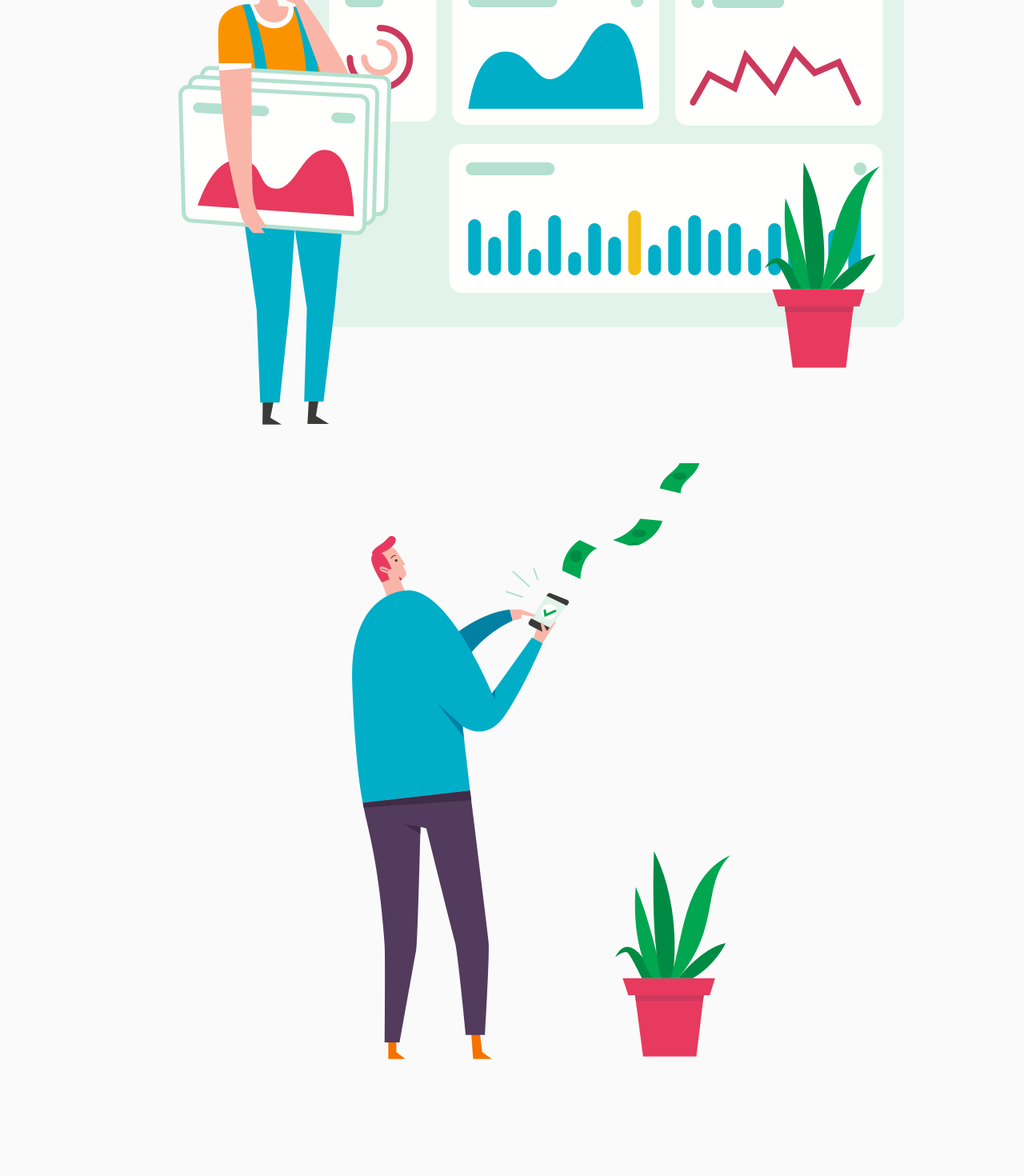
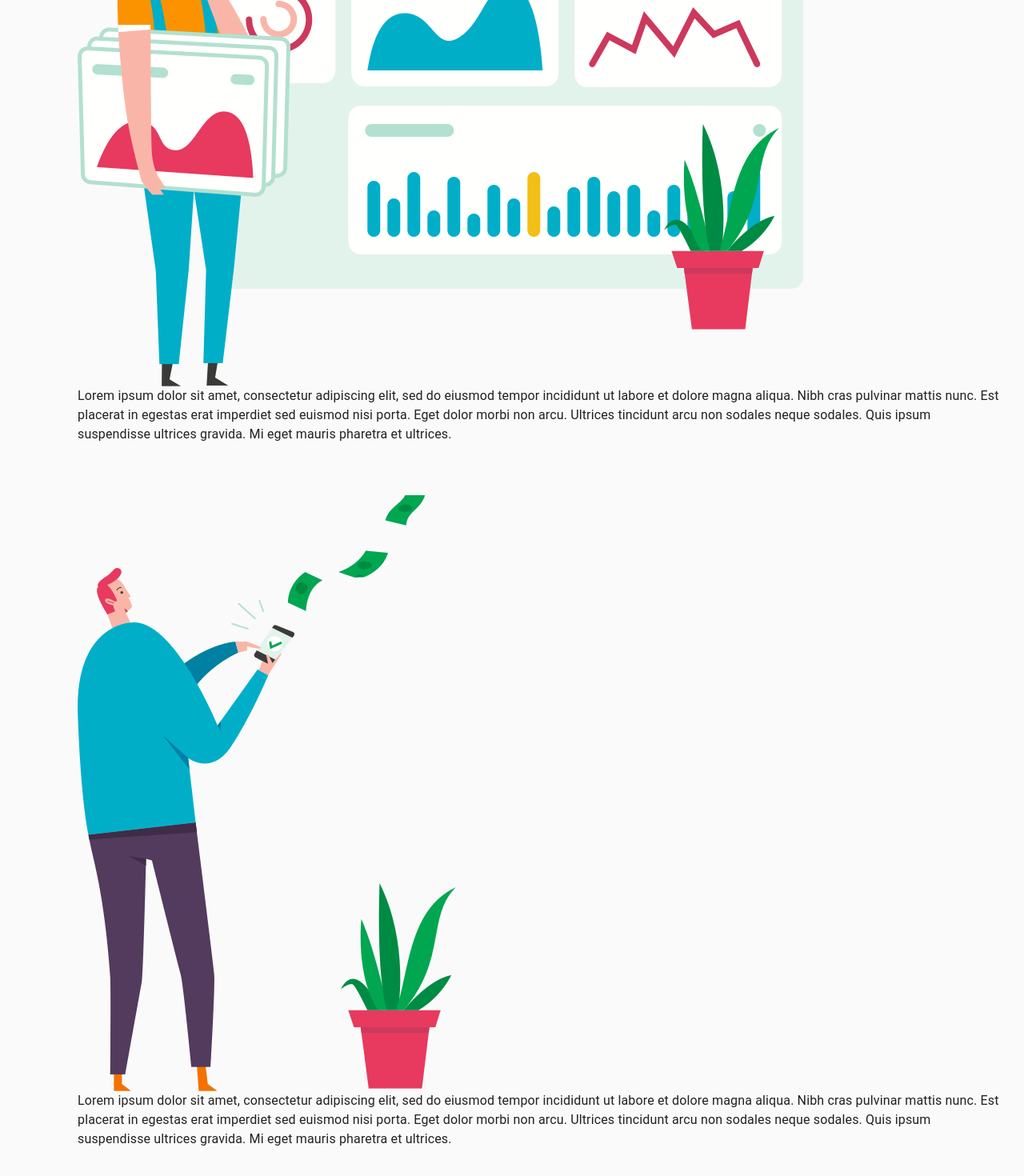
Before and after one commit to davidchanho/project3, a React (Create React App) app in the folder client/: page / in a window 1280 px wide. Shown: the part 1270-2740 px from the top of the page at 80% size. Before the commit the page ends 2618 px from the top, so only its background shows below. Built offline with nearby package versions, Linux system fonts and the light colour scheme.

Commit message:
convert sector json to js

```diff
--- /dev/null
+++ b/client/src/model/sector.js
@@ -0,0 +1,75 @@
+let testsData = [
+  {
+    id: 1,
+    Company: 'Nasdaq 100',
+    Stock: '$QQQ',
+    Health: 90,
+    userPreference: true
+  },
+  {
+    id: 2,
+    Company: 'Healthcare',
+    Stock: '$XLV',
+    Health: 89,
+    userPreference: true
+  },
+  {
+    id: 3,
+    Company: 'SaaS',
+    Stock: '$IGV',
+    Health: 84,
+    userPreference: true
+  },
+  {
+    id: 4,
+    Company: 'Speculative Biotech',
+    Stock: '$XBI',
+    Health: 68,
+    userPreference: true
+  },
+  {
+    id: 5,
+    Company: 'Energy',
+    Stock: '$XLE',
+    Health: 24,
+    userPreference: false
+  },
+  {
+    id: 6,
+    Company: 'Small Caps',
+    Stock: '$IWM',
+    Health: 52,
+    userPreference: false
+  },
+  {
+    id: 7,
+    Company: 'China 25',
+    Stock: '$FXI',
+    Health: 42,
+    userPreference: false
+  },
+  {
+    id: 8,
+    Company: 'Semiconductors',
+    Stock: '$SMH',
+    Health: 96,
+    userPreference: false
+  },
+  {
+    id: 9,
+    Company: 'Microcaps',
+    Stock: '$IWC',
+    Health: 50,
+    userPreference: false
+  }
+]
+
+testsData.push({
+  id: 10,
+  Company: 'Logan',
+  Stock: 'Master In Charge',
+  Health: 100,
+  userPreference: false
+})
+
+export { testsData }
--- a/client/src/pages/LandingPage/index.js
+++ b/client/src/pages/LandingPage/index.js
@@ -1,6 +1,4 @@
 import React from 'react'
-import Card from '@material-ui/core/Card'
-import CardContent from '@material-ui/core/CardContent'
 import CardMedia from '@material-ui/core/CardMedia'
 import Grid from '@material-ui/core/Grid'
 import Typography from '@material-ui/core/Typography'
@@ -12,7 +10,7 @@ export function LandingPage() {
   function Meeting() {
     return (
       <>
-        <Grid container direction='row' justify='center' alignItems='center'>
+        <Grid container direction='row'>
           <Grid item>
             <CardMedia src={meetingImg} component='img' title='meeting' />
           </Grid>
@@ -23,13 +21,49 @@ export function LandingPage() {
               cras pulvinar mattis nunc. Est placerat in egestas erat imperdiet
               sed euismod nisi porta. Eget dolor morbi non arcu. Ultrices
               tincidunt arcu non sodales neque sodales. Quis ipsum suspendisse
-              ultrices gravida. Mi eget mauris pharetra et ultrices. Pulvinar
-              elementum integer enim neque volutpat ac. Vitae tortor condimentum
-              lacinia quis vel eros donec. Lectus arcu bibendum at varius vel
-              pharetra. Lacus suspendisse faucibus interdum posuere lorem ipsum.
-              Egestas purus viverra accumsan in. Elit sed vulputate mi sit amet
-              mauris commodo quis. Proin nibh nisl condimentum id venenatis a
-              condimentum vitae. Vitae purus faucibus ornare suspendisse.
+              ultrices gravida. Mi eget mauris pharetra et ultrices.
+            </Typography>
+          </Grid>
+        </Grid>
+      </>
+    )
+  }
+  function Dev() {
+    return (
+      <>
+        <Grid container direction='row'>
+          <Grid item>
+            <CardMedia src={devImg} component='img' title='dev' />
+          </Grid>
+          <Grid item>
+            <Typography paragraph>
+              Lorem ipsum dolor sit amet, consectetur adipiscing elit, sed do
+              eiusmod tempor incididunt ut labore et dolore magna aliqua. Nibh
+              cras pulvinar mattis nunc. Est placerat in egestas erat imperdiet
+              sed euismod nisi porta. Eget dolor morbi non arcu. Ultrices
+              tincidunt arcu non sodales neque sodales. Quis ipsum suspendisse
+              ultrices gravida. Mi eget mauris pharetra et ultrices.
+            </Typography>
+          </Grid>
+        </Grid>
+      </>
+    )
+  }
+  function Money() {
+    return (
+      <>
+        <Grid container direction='row'>
+          <Grid item>
+            <CardMedia src={moneyImg} component='img' title='money' />
+          </Grid>
+          <Grid item>
+            <Typography paragraph>
+              Lorem ipsum dolor sit amet, consectetur adipiscing elit, sed do
+              eiusmod tempor incididunt ut labore et dolore magna aliqua. Nibh
+              cras pulvinar mattis nunc. Est placerat in egestas erat imperdiet
+              sed euismod nisi porta. Eget dolor morbi non arcu. Ultrices
+              tincidunt arcu non sodales neque sodales. Quis ipsum suspendisse
+              ultrices gravida. Mi eget mauris pharetra et ultrices.
             </Typography>
           </Grid>
         </Grid>
@@ -38,13 +72,7 @@ export function LandingPage() {
   }
 
   return (
-    <Grid
-      container
-      direction='column'
-      justify='center'
-      alignItems='center'
-      spacing={6}
-    >
+    <Grid container direction='column' spacing={6}>
       <Grid item>
         <Typography variant='h1'> Trend Health </Typography>
       </Grid>
@@ -52,10 +80,10 @@ export function LandingPage() {
         <Meeting />
       </Grid>
       <Grid item>
-        <CardMedia src={devImg} component='img' title='meeting' />
+        <Dev />
       </Grid>
       <Grid item>
-        <CardMedia src={moneyImg} component='img' title='meeting' />
+        <Money />
       </Grid>
     </Grid>
   )
```
Also changed, not shown: client/src/pages/Trend/index.jsx (+4 -3 lines).
